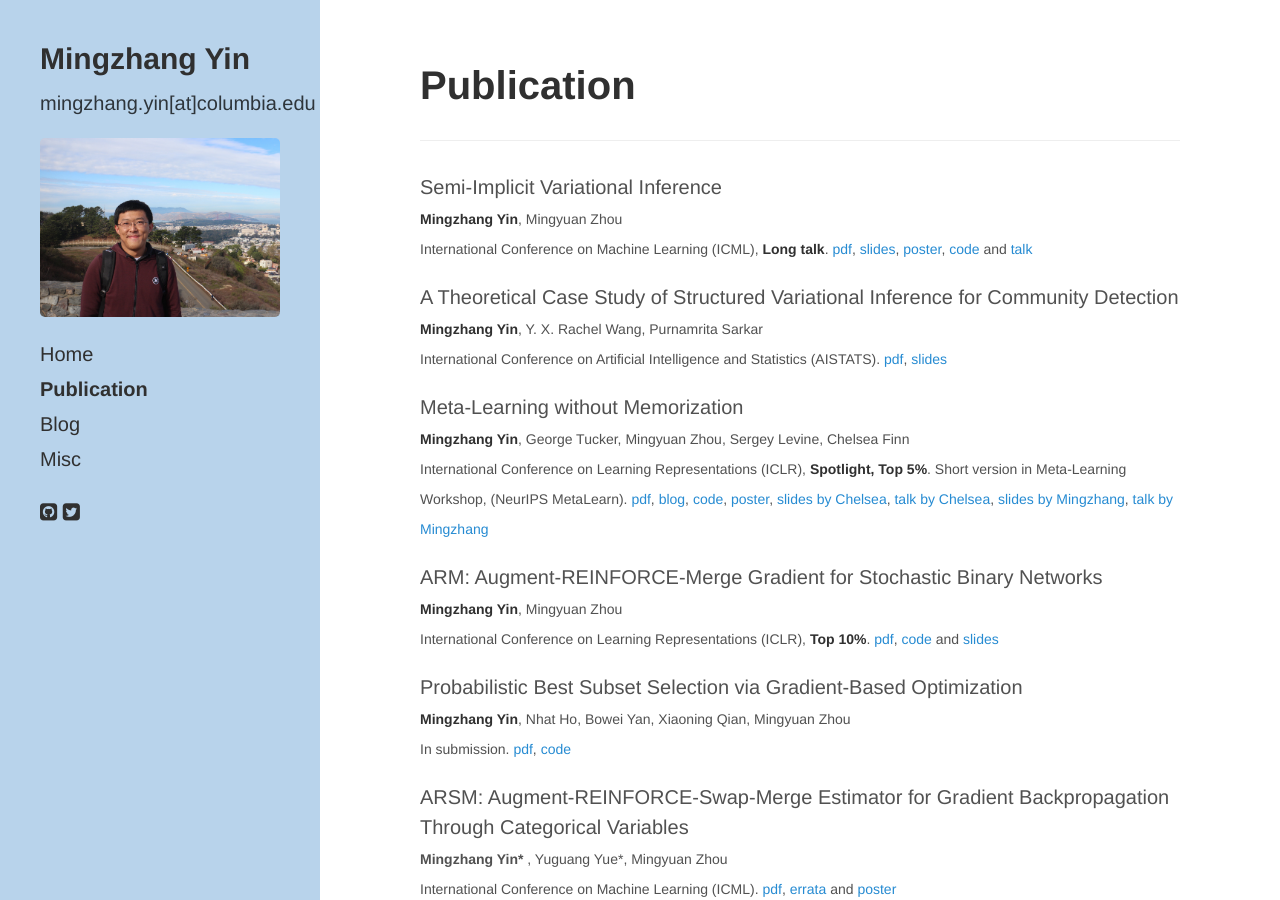
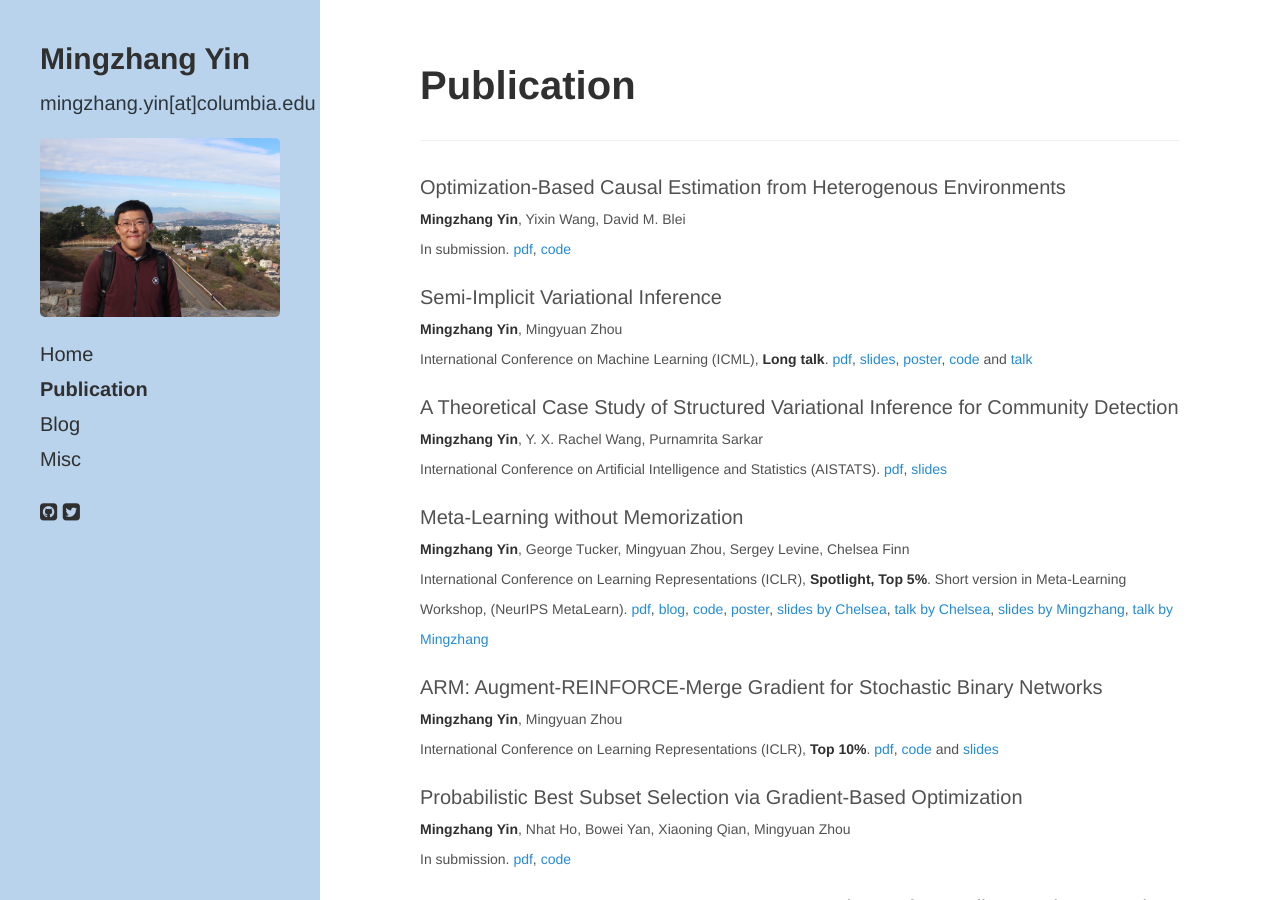
Before and after one commit to mingzhang-yin/mingzhang-yin.github.io, a Jekyll site: the page built from b-publications.md, in a window 1280 px wide and 900 px high. Built offline with Jekyll 4.4.1, drawn with Linux system fonts in a browser that asks for light colours; nearby versions of some CDN libraries; a style sheet for code colours, icons or effects is not loaded.

Commit message:
Update b-publications.md

```diff
--- a/b-publications.md
+++ b/b-publications.md
@@ -9,6 +9,12 @@ ___
 <!--
 ### Publication
 -->
+
+
+Optimization-Based Causal Estimation from Heterogenous Environments
+<br> <span style="font-size:14px">  **Mingzhang Yin**, Yixin Wang, David M. Blei  <br> In submission. [pdf](https://arxiv.org/pdf/2109.11990.pdf), [code](https://github.com/mingzhang-yin/CoCo)
+
+
 Semi-Implicit Variational Inference
 <br> <span style="font-size:14px"> **Mingzhang Yin**, Mingyuan Zhou  <br>
 International Conference on Machine Learning (ICML), **Long talk**.  [pdf](http://proceedings.mlr.press/v80/yin18b/yin18b.pdf), <a href="https://github.com/mingzhang-yin/mingzhang-yin.github.io/blob/master/assets/pdfs/SIVI_ICML.pdf" target="_blank">slides</a>, <a href="https://mingzhang-yin.github.io/assets/pdfs/SIVI_poster.pdf" target="_blank">poster</a>, <a href="https://github.com/mingzhang-yin/SIVI" target="_blank">code</a> and <a href="https://vimeo.com/294655456" target="_blank"> talk </a>
```
